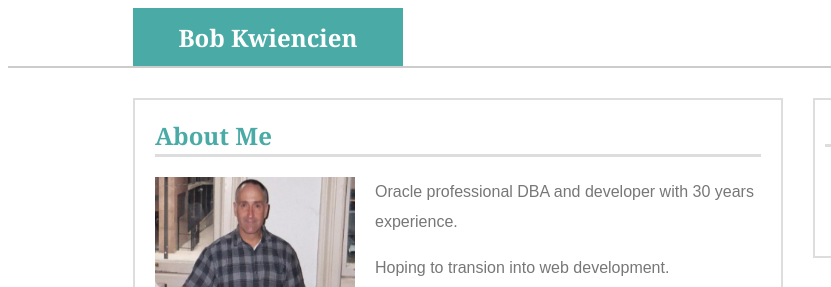
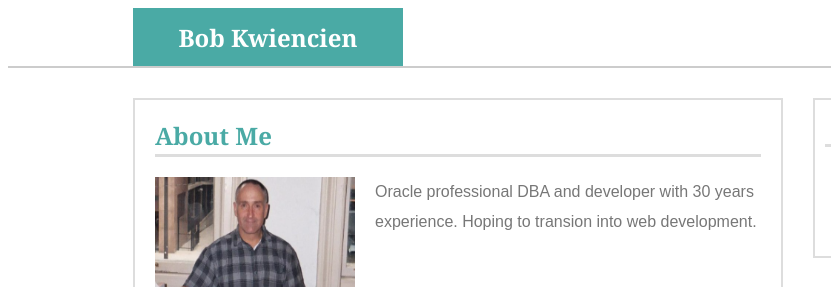
Before and after one commit to bkwiencien/Basic-Portfolio, a plain HTML site: page index.html in a window 1280 px wide. Shown: the top 287 px of the page, 0-831 px from the left. Drawn offline with Linux system fonts and the light colour scheme.

Commit message:
Tuesday 2

```diff
--- a/index.html
+++ b/index.html
@@ -24,7 +24,7 @@
        <h2>About Me</h2>
       <!-- <img id="bio-image" src="assets/images/cute-dog-pup.jpg" height="220" width="320" alt="Bob Kwiencien"> -->
       <img id="bio-image" src="assets/images/bob.png" height="220" width="320" alt="Bob Kwiencien">
-      <p>Oracle professional DBA and developer with 30 years experience.</p>
+      <p>Oracle professional DBA and developer with 30 years experience.
       Hoping to transion into web development.</p>
        </section>
           <section id="socialo">
```
